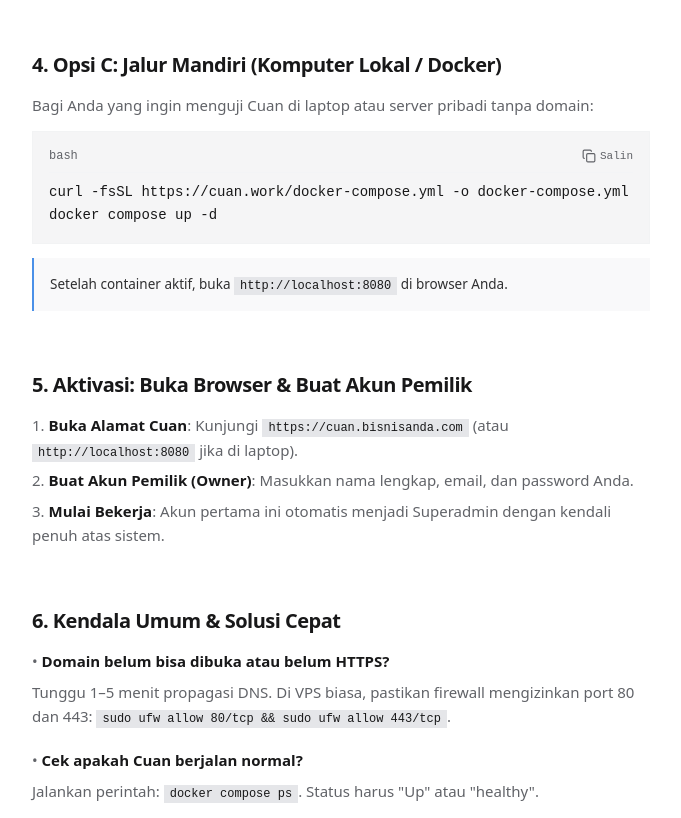
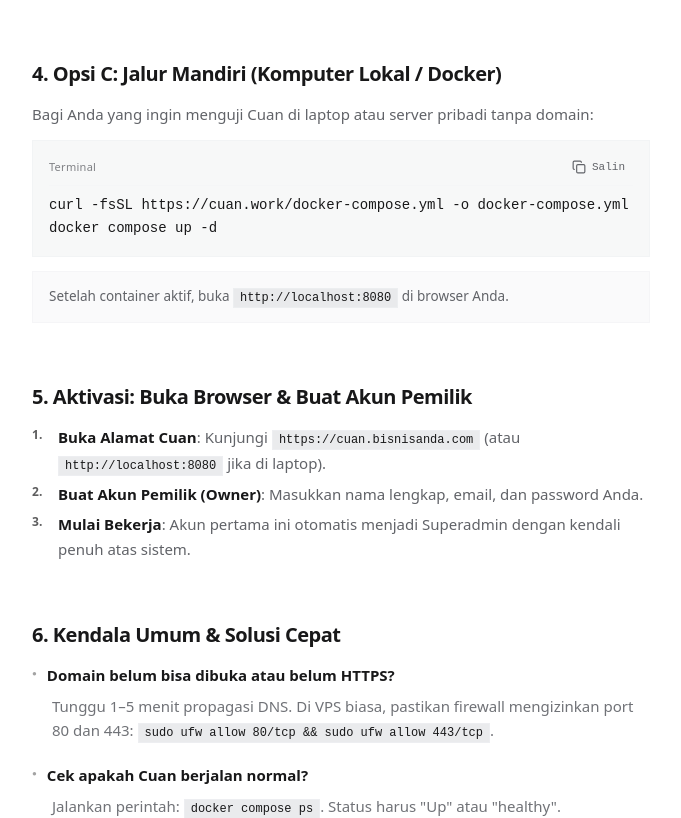
Before and after one commit to buchin/cuan-landing, a React (Vite) app: page /docs in a window 1280 px wide. Shown: the part 1680-2498 px from the top of the page, without its empty margins (346-1027 px from the left). Built offline with nearby package versions, Linux system fonts and the light colour scheme.

Commit message:
style(docs): polish visual hierarchy, typography, hanging lists and copyable prompt blocks

```diff
--- a/package.json
+++ b/package.json
@@ -28,6 +28,7 @@
     "@vitejs/plugin-react": "^4.3.4",
     "autoprefixer": "^10.4.20",
     "jsdom": "^31.0.1",
+    "playwright": "^1.65.1",
     "postcss": "^8.5.2",
     "tailwindcss": "^3.4.17",
     "typescript": "~5.7.3",
--- a/src/features/docs/CodeBlock.tsx
+++ b/src/features/docs/CodeBlock.tsx
@@ -4,6 +4,15 @@ import { Copy, Check } from 'lucide-react'
 interface CodeBlockProps {
   code: string
   language?: string
+}
+
+const LANGUAGE_LABELS: Record<string, string> = {
+  bash: 'Terminal',
+  chat: 'Instruksi Chat (@cuan)',
+  html: 'HTML',
+  js: 'JavaScript',
+  json: 'JSON',
+  yaml: 'YAML',
 }
 
 export function CodeBlock({ code, language }: CodeBlockProps) {
@@ -19,14 +28,16 @@ export function CodeBlock({ code, language }: CodeBlockProps) {
     }
   }
 
+  const label = language ? (LANGUAGE_LABELS[language] || language) : 'Terminal'
+
   return (
-    <div className="relative my-3 rounded-lg border border-border/70 bg-muted/40 p-3 sm:p-4 text-xs sm:text-sm font-mono overflow-hidden">
+    <div className="relative my-3 rounded-xl border border-border/70 bg-muted/30 p-3 sm:p-4 text-xs sm:text-sm font-mono overflow-hidden">
       <div className="flex items-center justify-between pb-2 mb-2 border-b border-border/40 text-muted-foreground text-xs select-none">
-        <span>{language || 'bash'}</span>
+        <span className="font-sans font-medium text-[11px] tracking-wide text-muted-foreground/80">{label}</span>
         <button
           type="button"
           onClick={handleCopy}
-          className="inline-flex items-center gap-1 text-xs text-muted-foreground hover:text-foreground transition-colors cursor-pointer"
+          className="inline-flex items-center gap-1.5 px-2 py-0.5 rounded text-xs text-muted-foreground hover:text-foreground hover:bg-muted/80 transition-colors cursor-pointer select-none"
           title="Salin kode"
         >
           {copied ? (
--- a/src/features/docs/DocsPage.tsx
+++ b/src/features/docs/DocsPage.tsx
@@ -29,16 +29,9 @@ const ICON_MAP: Record<string, React.ComponentType<{ className?: string }>> = {
   Server,
 }
 
-function renderFormattedText(text?: string | null) {
-  if (!text) return null
-  return text.split('\n').map((line, lineIdx) => {
-    if (!line.trim()) {
-      return <span key={lineIdx} className="block h-2" />
-    }
-    const parts = line.split(/(\*\*.*?\*\*|`.*?`)/g)
-    return (
-      <span key={lineIdx} className="block leading-relaxed">
-        {parts.map((part, partIdx) => {
+function renderInlineParts(rawText: string) {
+  const parts = rawText.split(/(\*\*.*?\*\*|`.*?`)/g)
+  return parts.map((part, partIdx) => {
     if (part.startsWith('**') && part.endsWith('**') && part.length >= 4) {
       return (
         <strong key={partIdx} className="font-semibold text-foreground">
@@ -48,13 +41,71 @@ function renderFormattedText(text?: string | null) {
     }
     if (part.startsWith('`') && part.endsWith('`') && part.length >= 2) {
       return (
-              <code key={partIdx} className="px-1.5 py-0.5 rounded bg-muted font-mono text-xs text-foreground font-medium">
+        <code key={partIdx} className="px-1.5 py-0.5 rounded bg-muted/80 font-mono text-[12px] text-foreground font-medium border border-border/40 select-all">
           {part.slice(1, -1)}
         </code>
       )
     }
     return part
-        })}
+  })
+}
+
+function renderFormattedText(text?: string | null) {
+  if (!text) return null
+  return text.split('\n').map((rawLine, lineIdx) => {
+    const line = rawLine.replace(/&nbsp;/g, ' ')
+    if (!line.trim()) {
+      return <span key={lineIdx} className="block h-2" />
+    }
+
+    const isIndented = /^(\s{2,}|\t)/.test(line)
+    const trimmed = line.trim()
+
+    // Bullet list: starts with • or -
+    if (trimmed.startsWith('• ') || trimmed.startsWith('- ')) {
+      const content = trimmed.slice(2)
+      return (
+        <span
+          key={lineIdx}
+          className={`flex items-start gap-2.5 my-1 leading-relaxed ${
+            isIndented ? 'pl-5 text-muted-foreground/90' : 'text-muted-foreground'
+          }`}
+        >
+          <span className="text-foreground/40 shrink-0 select-none mt-1.5 text-[8px] leading-none">
+            ●
+          </span>
+          <span className="flex-1">{renderInlineParts(content)}</span>
+        </span>
+      )
+    }
+
+    // Numbered list: starts with 1. or 2. etc.
+    const numMatch = trimmed.match(/^(\d+)\.\s+(.*)/)
+    if (numMatch) {
+      return (
+        <span
+          key={lineIdx}
+          className={`flex items-start gap-2.5 my-1.5 leading-relaxed ${
+            isIndented ? 'pl-5 text-muted-foreground/90' : 'text-muted-foreground'
+          }`}
+        >
+          <span className="font-semibold text-foreground/70 shrink-0 text-xs w-4 select-none pt-0.5">
+            {numMatch[1]}.
+          </span>
+          <span className="flex-1">{renderInlineParts(numMatch[2])}</span>
+        </span>
+      )
+    }
+
+    // Regular line
+    return (
+      <span
+        key={lineIdx}
+        className={`block leading-relaxed ${
+          isIndented ? 'pl-5 text-muted-foreground/90' : 'text-muted-foreground'
+        }`}
+      >
+        {renderInlineParts(trimmed)}
       </span>
     )
   })
@@ -217,7 +268,7 @@ export function DocsPage() {
                   )}
 
                   {(sub.note || sub.noteEn) && (
-                    <div className="rounded-lg border-l-2 border-primary/70 bg-muted/25 px-4 py-3 sm:p-4 text-xs sm:text-[13.5px] text-foreground/90 space-y-1 shadow-2xs">
+                    <div className="rounded-xl border border-border/50 bg-muted/20 px-4 py-3 sm:py-3.5 text-xs sm:text-[13.5px] text-muted-foreground leading-relaxed">
                       {renderFormattedText(language === 'en' ? sub.noteEn : sub.note)}
                     </div>
                   )}
--- a/src/features/docs/docsData.ts
+++ b/src/features/docs/docsData.ts
@@ -38,8 +38,8 @@ export const DOC_SECTIONS: DocSection[] = [
           id: 'dns-prep',
           heading: '1. Siapkan Subdomain (1 Menit)',
           headingEn: '1. Prepare Subdomain (1 Minute)',
-          text: 'Siapkan alamat subdomain untuk Cuan Anda (misal: `cuan.bisnisanda.com`):\n\n• **VPS Biasa ($4–$6/bln)**: Tambahkan **A Record** di DNS domain Anda (Cloudflare, Niagahoster, Domainesia, Namecheap, dll):\n  **Host**: `cuan` &nbsp;➔&nbsp; **Target IP**: `IP Server VPS Anda`\n• **VPS NAT Hemat (Rp 10rb-an/bln)**: Tidak perlu buat A Record publik. Lewati langkah ini (domain akan disambung lewat Cloudflare Tunnel di Langkah 2).\n• **Uji Coba di Laptop**: Lewati langkah ini (bisa langsung dijalankan tanpa domain).',
-          textEn: 'Prepare a subdomain address for Cuan (e.g. `cuan.yourbusiness.com`):\n\n• **Standard VPS ($4–$6/mo)**: Add an **A Record** in your DNS settings (Cloudflare, Namecheap, Niagahoster, etc.):\n  **Host**: `cuan` &nbsp;➔&nbsp; **Target IP**: `Your VPS IP`\n• **Budget NAT VPS (~$1/mo)**: No public A Record needed. Skip this step (domain connects via Cloudflare Tunnel in Step 2).\n• **Local Testing**: Skip this step (runs directly on localhost without a domain).',
+          text: 'Siapkan alamat subdomain untuk Cuan Anda (misal: `cuan.bisnisanda.com`):\n\n• **VPS Biasa ($4–$6/bln)**: Tambahkan **A Record** di DNS domain Anda (Cloudflare, Niagahoster, Domainesia, Namecheap, dll):\n  **Host**: `cuan` ➔ **Target IP**: `IP Server VPS Anda`\n• **VPS NAT Hemat (Rp 10rb-an/bln)**: Tidak perlu buat A Record publik. Lewati langkah ini (domain akan disambung lewat Cloudflare Tunnel di Langkah 2).\n• **Uji Coba di Laptop**: Lewati langkah ini (bisa langsung dijalankan tanpa domain).',
+          textEn: 'Prepare a subdomain address for Cuan (e.g. `cuan.yourbusiness.com`):\n\n• **Standard VPS ($4–$6/mo)**: Add an **A Record** in your DNS settings (Cloudflare, Namecheap, Niagahoster, etc.):\n  **Host**: `cuan` ➔ **Target IP**: `Your VPS IP`\n• **Budget NAT VPS (~$1/mo)**: No public A Record needed. Skip this step (domain connects via Cloudflare Tunnel in Step 2).\n• **Local Testing**: Skip this step (runs directly on localhost without a domain).',
         },
         {
           id: 'option-fast',
@@ -159,8 +159,10 @@ export const DOC_SECTIONS: DocSection[] = [
           id: 'agent-delegation',
           heading: '2. Delegasi Tugas ke Asisten AI (@cuan)',
           headingEn: '2. Delegating to AI Assistant (@cuan)',
-          text: 'Cukup ketikkan instruksi kerja secara natural seperti berbicara dengan asisten profesional:\n\n• Contoh: `@cuan buatkan 3 opsi copywriting sales page yang menonjolkan garansi 30 hari untuk produk ini`\n• Asisten AI membaca konteks proyek dan menyiapkan draf hasil kerja di ruang kerja terisolasi.',
-          textEn: 'Delegate naturally like speaking to a skilled operational assistant:\n\n• Example: `@cuan draft 3 sales copy options highlighting our 30-day money-back guarantee`\n• The AI reads project context and executes the task inside an isolated workspace.',
+          text: 'Ketikkan instruksi kerja secara natural seperti berbicara dengan staf profesional:\n\n• Asisten AI membaca konteks proyek dan menyiapkan draf hasil kerja di ruang kerja terisolasi.\n• Anda bisa menyalin contoh instruksi berikut langsung ke chat diskusi:',
+          textEn: 'Delegate naturally like speaking to a skilled operational assistant:\n\n• The AI reads project context and executes the task inside an isolated workspace.\n• Copy this sample prompt directly into your discussion chat:',
+          code: '@cuan buatkan 3 opsi copywriting sales page yang menonjolkan garansi 30 hari untuk produk ini',
+          codeLang: 'chat',
         },
         {
           id: 'human-approval',
@@ -175,8 +177,10 @@ export const DOC_SECTIONS: DocSection[] = [
           id: 'quick-win-task',
           heading: '4. Tugas Pertama dalam 2 Menit (Aha! Moment)',
           headingEn: '4. First Task in 2 Minutes (Aha! Moment)',
-          text: '1. Buka Proyek baru, masuk ke tab **Discussions**.\n2. Ketik: `@cuan buatkan 3 headline menarik untuk produk kursus digital`.\n3. Dalam beberapa detik, kartu **Needs Approval** muncul di panel samping. Periksa dan klik **Approve**!\n\nHanya dalam 2 menit, Anda sudah merasakan kolaborasi nyata dengan AI tanpa pusing prompt engineering.',
-          textEn: '1. Open a new project and navigate to the **Discussions** tab.\n2. Type: `@cuan generate 3 catchy headlines for a digital course`.\n3. In seconds, the **Needs Approval** card appears. Review and click **Approve**!\n\nIn just 2 minutes, experience real AI collaboration without prompt engineering friction.',
+          text: '1. Buka Proyek baru, masuk ke tab **Discussions**.\n2. Kirim instruksi chat di bawah ini ke @cuan:\n3. Dalam beberapa detik, kartu **Needs Approval** muncul di panel samping. Periksa dan klik **Approve**!\n\nHanya dalam 2 menit, Anda sudah merasakan kolaborasi nyata dengan AI tanpa pusing prompt engineering.',
+          textEn: '1. Open a new project and navigate to the **Discussions** tab.\n2. Send the chat prompt below to @cuan:\n3. In seconds, the **Needs Approval** card appears. Review and click **Approve**!\n\nIn just 2 minutes, experience real AI collaboration without prompt engineering friction.',
+          code: '@cuan buatkan 3 headline menarik untuk produk kursus digital',
+          codeLang: 'chat',
         },
       ],
     },
```
Also changed, not shown: scripts/capture-docs.mjs (added, +48 -0 lines), 1 other file (tests, documents, lock files or other folders). Lines whose indentation alone changed are shown as unchanged.
